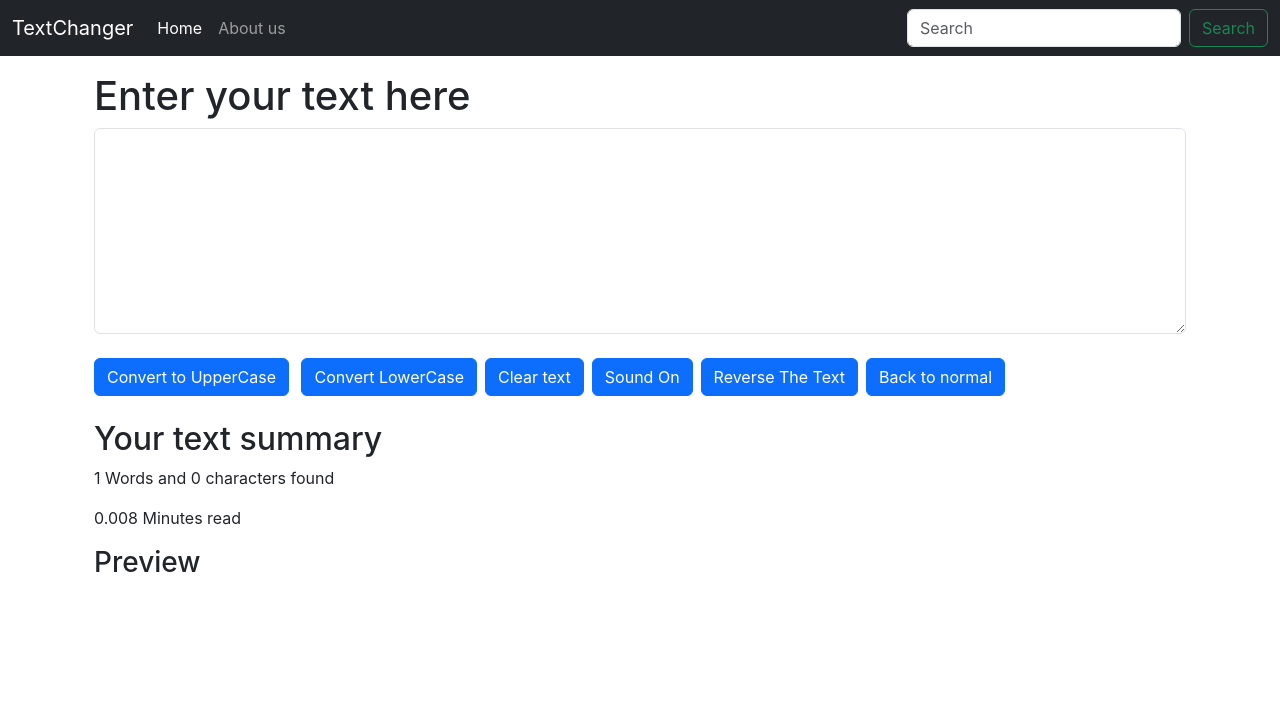
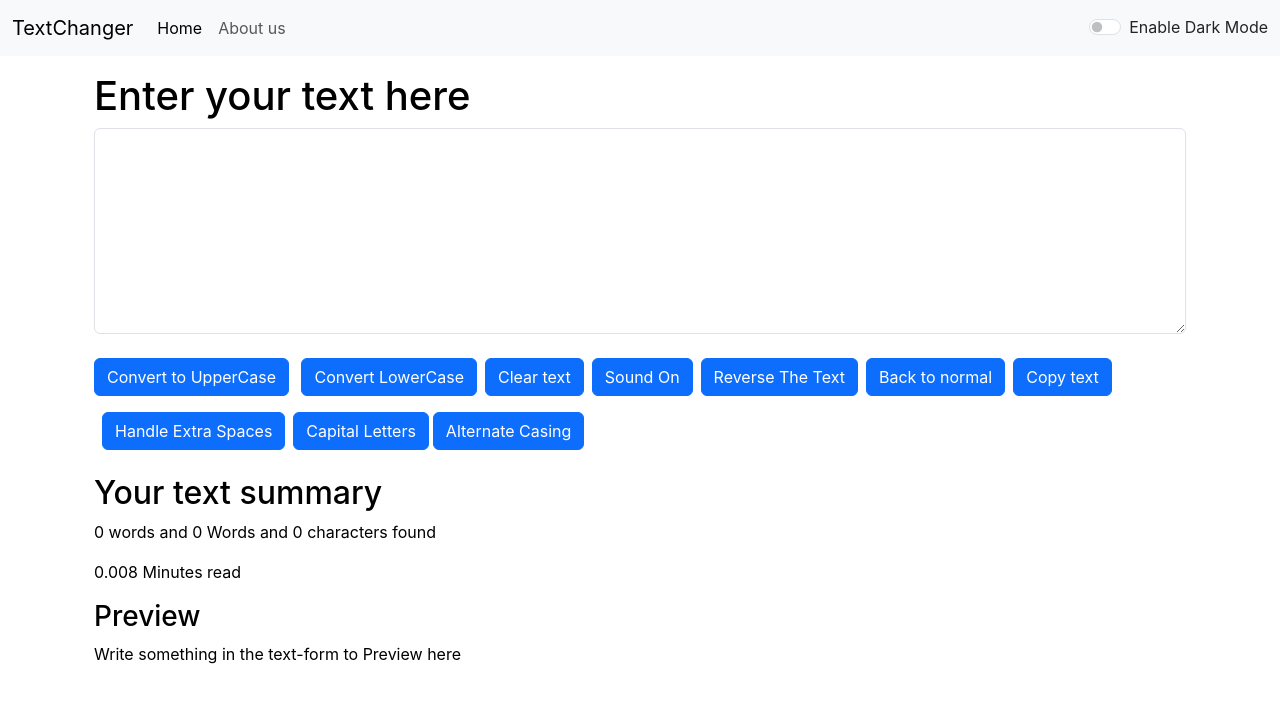
Before and after one commit to HussainGhantiwala/TextChanger-ReactJS, a React (Create React App) app: page / in a window 1280 px wide. Shown: the top 702 px of the page. Built offline with nearby package versions, Linux system fonts and the light colour scheme.

Commit message:
added new function and alert prompts using set timeout and usestate function

```diff
--- a/src/App.js
+++ b/src/App.js
@@ -1,20 +1,46 @@
 
 import './App.css';
+import React, { useState } from 'react';
+
 // import AboutTwo from './components/AboutTwo';
 import Navbar from './components/Navbar';
 import TextForm from './components/TextForm';
+import Alert from './components/Alert';
 // import TextForm from './components/TextForm';
 
 function App() {
+
+  const [mode, setMode] = useState('light') //It shows whether dark mode is unabled or not.
+  const [alert, setAlert] = useState(null)
+  const showAlert=(message, type)=>{
+    setAlert({ //i am using a usestate to set state of the Alert message based on what kind of alert message it has..thats why i kept it an object to add a text of the alert and kind of an alert.
+      msg:message,
+      type:type
+    }) //i am using a settime out function to add a logic where i want the alert to dismiss after 2 seconds
+    setTimeout(() => {
+      setAlert(null)
+    }, 2000);
+  }
+  const toggleMode=()=>{
+    if (mode==='light') {
+      setMode('dark')
+      document.body.style.backgroundColor='#1E1E1E'; //I have used an inner html
+      showAlert('Dark mode has been enabled','success') //Now since we already set an SetAlert we'll use ShowAlert to see what kind of alert it is.
+    }else{
+      setMode('light')
+      document.body.style.backgroundColor='white';
+      showAlert('Light mode has been enabled','success')
+    }
+  }
   return (
     <>
-      <Navbar title="TextChanger" homeText="Home" aboutText="About us" /> {/*This is made using props*/}
-      <div className="container my-3">
-        <TextForm heading={'Enter your text here'}/>
+      <Navbar title="TextChanger" homeText="Home" aboutText="About us" mode={mode} toggleMode={toggleMode}/> {/*This is made using props*/}
+      <Alert alert={alert}/>
+      <div className="container my-3" >
+        <TextForm heading={'Enter your text here'} mode={mode} showAlert={showAlert}/> {/**Here we will add props to the TextForm file */}
         {/* <AboutTwo title={"About Us"}/> */}
       </div>
     </>
   );
 }
-
 export default App;
--- /dev/null
+++ b/src/components/Alert.js
@@ -0,0 +1,15 @@
+import React from 'react'
+
+function Alert(props) {
+    const capitalize=(word)=>{
+        const lower=word.toLowerCase();
+        return lower.charAt(0).toUpperCase()+lower.slice(1)
+    }
+    return (
+        props.alert &&<div className={`alert alert-${props.alert.type} alert-dismissible fade show`} role="alert">
+            <strong>{capitalize(props.alert.type)}</strong>:{props.alert.msg}
+        </div>
+    )
+}
+
+export default Alert
--- a/src/components/Navbar.js
+++ b/src/components/Navbar.js
@@ -4,7 +4,7 @@ import PropTypes from 'prop-types'
 export default function Navbar(props) {
   return (
     <>
-  <nav className="navbar navbar-expand-lg navbar-dark bg-dark">
+      <nav className={`navbar navbar-expand-lg navbar-${props.mode} bg-${props.mode}`}>
         <div className="container-fluid">
           <a className="navbar-brand" href="/">{props.title}</a>
           <button className="navbar-toggler" type="button" data-bs-toggle="collapse" data-bs-target="#navbarSupportedContent" aria-controls="navbarSupportedContent" aria-expanded="false" aria-label="Toggle navigation">
@@ -13,16 +13,18 @@ export default function Navbar(props) {
           <div className="collapse navbar-collapse" id="navbarSupportedContent">
             <ul className="navbar-nav me-auto mb-2 mb-lg-0">
               <li className="nav-item">
-          <a className="nav-link active" aria-current="page"href="/">{props.homeText}</a>
+                <a className="nav-link active" aria-current="page" href="/">{props.homeText}</a>
               </li>
               <li className="nav-item">
-          <a className="nav-link"href="/">{props.aboutText}</a>
+                <a className="nav-link" href="/">{props.aboutText}</a>
               </li>
             </ul>
-      <form className="d-flex" role="search">
-        <input className="form-control me-2" type="search" placeholder="Search" aria-label="Search"/>
-        <button className="btn btn-outline-success" type="submit">Search</button>
-      </form>
+            <div className={`form-check form-switch text-${props.mode==='light'?'#121212':'light'}`}>
+              <input className="form-check-input" type="checkbox" role="switch" id="flexSwitchCheckDefault" onClick={props.toggleMode}/>
+              <label className="form-check-label" htmlFor="flexSwitchCheckDefault">{props.mode==='light'?'Enable Dark Mode':'Disable Dark Mode'}</label>
+            </div>
+
+
           </div>
         </div>
       </nav>
@@ -30,10 +32,10 @@ export default function Navbar(props) {
   );
 }
 
-Navbar.propTypes={
-    title:PropTypes.string.isRequired,
-    homeText:PropTypes.string.isRequired,
-    aboutText:PropTypes.string.isRequired
+Navbar.propTypes = {
+  title: PropTypes.string.isRequired,
+  homeText: PropTypes.string.isRequired,
+  aboutText: PropTypes.string.isRequired
 }
 
 // Navbar.defaultProps={
--- a/src/components/TextForm.js
+++ b/src/components/TextForm.js
@@ -1,69 +1,149 @@
-import React, {useState} from 'react'
+import React, { useState } from 'react'
 import PropTypes from 'prop-types'
 export default function TextForm(props) {
-  const[text,setText]=useState('')
+  const [text, setText] = useState('')
 
-  const upperCase=()=>{
-    let newText=text.toUpperCase();
+  const upperCase = () => {
+    if (text === '') {
+      props.showAlert('TextField cannot be empty', 'warning')
+    } else {
+      let newText = text.toUpperCase();
       setText(newText)
+      props.showAlert('Text Converted to UpperCase!', 'success')
       // console.log('This is UpperCase')
     }
-
-  const handleOnChange=(event)=>{
+  }
+  const copyText = () => {
+    if (text === '') {
+      props.showAlert('TextField cannot be empty', 'warning')
+    } else {
+      navigator.clipboard.writeText(text)
+      props.showAlert('Copied to clipboard!', 'success')
+    }
+  }
+  const handleOnChange = (event) => {
     setText(event.target.value)
     // console.log("You typed?")
   }
-  const clearText=()=>{
-    let newText=''
+  const clearText = () => {
+    if (text === '') {
+      props.showAlert('TextField cannot be empty', 'warning')
+    } else {
+      let newText = ''
       setText(newText)
+      props.showAlert('Text Cleared!', 'success')
     }
-  const speech=()=>{
-    let msg=new SpeechSynthesisUtterance()
-    msg.text=text;
+  }
+  const speech = () => {
+    let msg = new SpeechSynthesisUtterance()
+    msg.text = text;
     window.speechSynthesis.speak(msg);
   }
+  const capitalizeLetter = () =>{
+    if (text==='') {
+      props.showAlert('TextField cannot be empty', 'warning')
+    }else{
+    const arr = text.split(" ")
+    for(var i =0;i<arr.length;i++){
+      arr[i] = arr[i].charAt(0).toUpperCase() + arr[i].slice(1)
+    }
 
-  const reverse=()=>{
-    let newText=text.split('').reverse('').join('')
+    const newtet = arr.join(" ")
+    setText(newtet)
+    props.showAlert('Text has been capatilized','success')
+  }
+}
+  const onAlternatingCase = () => {
+    if (text==='') {
+      props.showAlert('TextField cannot be empty','warning')
+    }else{
+    let newtext = ""
+    for (let index = 0; index < text.length; index++) {
+        if ((index % 2) === 0) {
+            newtext += text[index].toLowerCase()
+        }
+        else {
+            newtext += text[index].toUpperCase()
+        }
+
+    }
+
+    setText(newtext)
+    props.showAlert('Alternate casing has been implimented', 'success')
+}
+  }
+
+  const reverse = () => {
+    if (text === '') {
+      props.showAlert('TextField cannot be empty', 'warning')
+    } else {
+      let newText = text.split('').reverse('').join('')
       setText(newText)
+
+      props.showAlert('Text reversed!', 'success')
     }
-  const backToNormal=()=>{
-    let splitText=text.split('');
-    let reverseText=splitText.reverse('');
-    let joinText=reverseText.join('');
+  }
+  const backToNormal = () => {
+    if (text === '') {
+      props.showAlert("Text field can't be empty", 'warning')
+    } else {
+      let splitText = text.split('');
+      let reverseText = splitText.reverse('');
+      let joinText = reverseText.join('');
       setText(joinText);
+      props.showAlert('Text has set to normal!', 'success')
     }
-  const lowerCase=()=>{
-    let newText=text.toLowerCase();
+  }
+  const handleExtraSpace = () => {
+    if (text === '') {
+      props.showAlert('TextField cannot be empty', 'warning')
+    } else {
+      let newText = text.split(/[ ]+/);
+      setText(newText.join(" "))
+      props.showAlert('Extra spaces removed!', 'success')
+    }
+  }
+  const lowerCase = () => {
+    if (text === '') {
+      props.showAlert('TextField cannot be empty', 'warning')
+    } else {
+      let newText = text.toLowerCase();
       setText(newText);
+      props.showAlert('Text Converted to LowerCase!', 'success')
       // console.log("This is LowerCase")
+    }
   }
 
   return (
     <>
-    <div className='container'>
+      <div className='container' style={{ color: props.mode === 'dark' ? 'white' : 'black' }}>
         <h1>{props.heading}</h1>
         <div className="mb-3">
-        <textarea className="form-control" id="myBox" value={text} rows="8" onChange={handleOnChange}></textarea>
+          <textarea className="form-control" id="myBox" value={text} rows="8" onChange={handleOnChange} style={{ backgroundColor: props.mode === 'dark' ? '#1E1E1E' : 'white', color: props.mode === 'dark' ? 'white' : 'black' }} ></textarea>
         </div>
-      <button className="btn btn-primary my-2" onClick={upperCase}>Convert to UpperCase</button> {/**mx and my are bootstrap properties, mx gives Margin at x axis and my gives marin at y axis */}
-      <button className="btn btn-primary ms-2" onClick={lowerCase}>Convert LowerCase</button>
-      <button className="btn btn-primary ms-2" onClick={clearText}>Clear text</button>
-      <button className="btn btn-primary ms-2" onClick={speech}>Sound On</button>
-      <button className="btn btn-primary ms-2" onClick={reverse}>Reverse The Text</button>
-      <button className="btn btn-primary ms-2" onClick={backToNormal}>Back to normal</button>
+        <button className="btn btn-primary my-2 my-2" onClick={upperCase}>Convert to UpperCase</button> {/**mx and my are bootstrap properties, mx gives Margin at x axis and my gives marin at y axis */}
+        <button className="btn btn-primary ms-2 my-2" onClick={lowerCase}>Convert LowerCase</button>
+        <button className="btn btn-primary ms-2 my-2" onClick={clearText}>Clear text</button>
+        <button className="btn btn-primary ms-2 my-2" onClick={speech}>Sound On</button>
+        <button className="btn btn-primary ms-2 my-2" onClick={reverse}>Reverse The Text</button>
+        <button className="btn btn-primary ms-2 my-2" onClick={backToNormal}>Back to normal</button>
+        <button className="btn btn-primary ms-2 my-2" onClick={copyText}>Copy text</button>
+        <button className="btn btn-primary ms-2 my-2" onClick={handleExtraSpace}>Handle Extra Spaces</button>
+        <button className="btn btn-primary ms-2 my-2" onClick={capitalizeLetter}>Capital Letters</button>
+        <button className="btn btn-primary ms-1 my-2" onClick={onAlternatingCase}>Alternate Casing</button>
+
       </div>
-    <div className="container my-3">
+      <div className="container my-3" style={{ color: props.mode === 'dark' ? 'white' : 'black' }}>
         <h2>Your text summary</h2>
-      <p>{text.split(' ').length} {/**This text.split('').length will split the word and the space (hence the empty string) and print number words in the sentence*/} Words and {text.length} characters found</p> {/*This {text.length} is used to count the characters in the text that the user write on the text field*/}
-      <p>{0.008*text.split(' ').length}{/**This helps user know how long will it take to read a sentence from the tect field */} Minutes read</p>
+        <p>{text.trim().split(/\s+/).filter(word => word !== '').length} words and {text.trim().length}{/**This text.split('').length will split the word and the space (hence the empty string) and print number words in the sentence*/} Words and {text.length} characters found</p> {/*This {text.length} is used to count the characters in the text that the user write on the text field*/}
+        <p>{0.008 * text.split(' ').length}{/**This helps user know how long will it take to read a sentence from the tect field */} Minutes read</p>
         <h3>Preview</h3>
-      <p>{text}</p>
+        <p>{text.length > 0 ? text : 'Write something in the text-form to Preview here'}</p>
       </div>
     </>
 
   );
 }
-TextForm.propTypes={
-  heading:PropTypes.string
+TextForm.propTypes = {
+  heading: PropTypes.string
 }
```
Also changed, not shown: src/components/AboutTwo.js (+19 -18 lines). Lines whose indentation alone changed are shown as unchanged.
